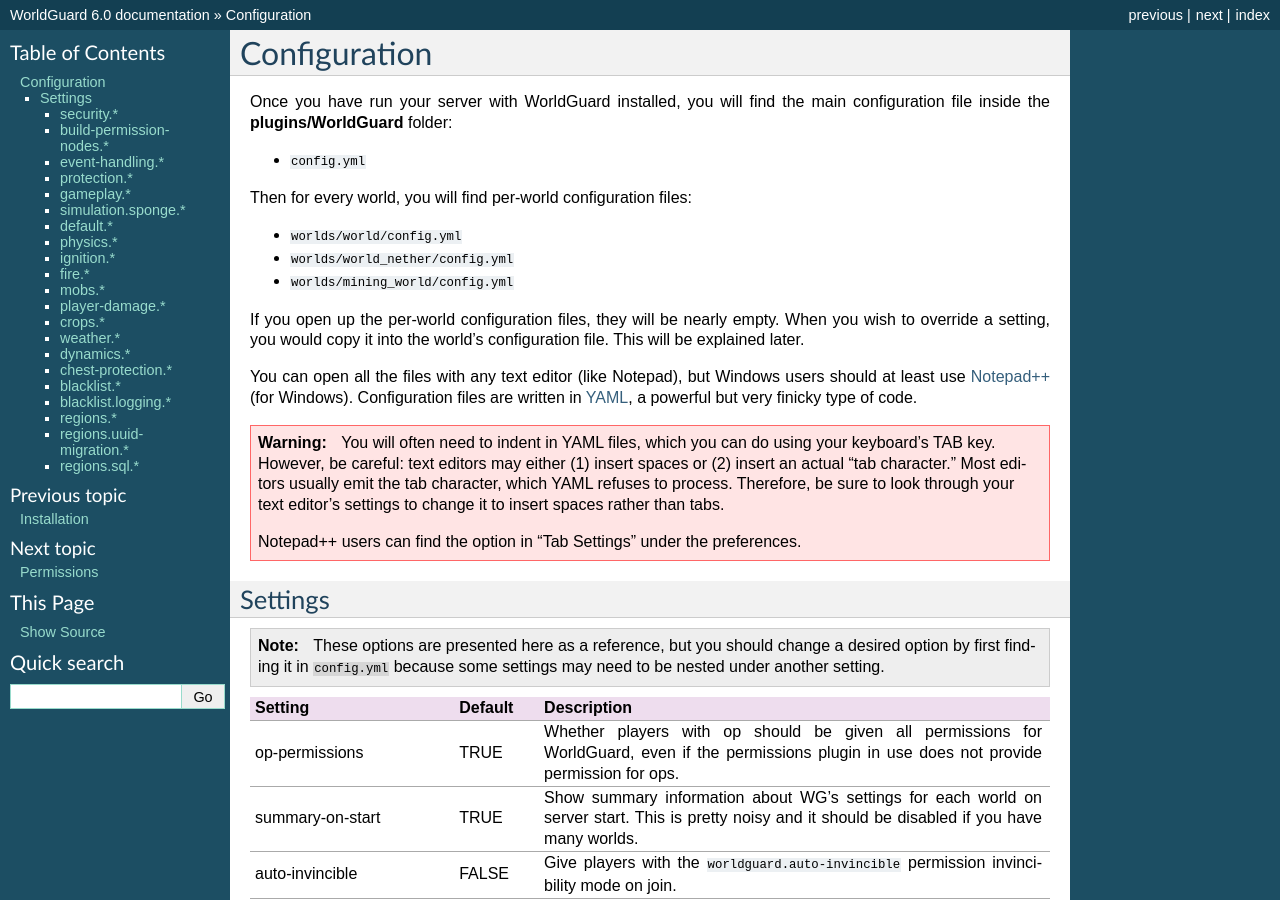
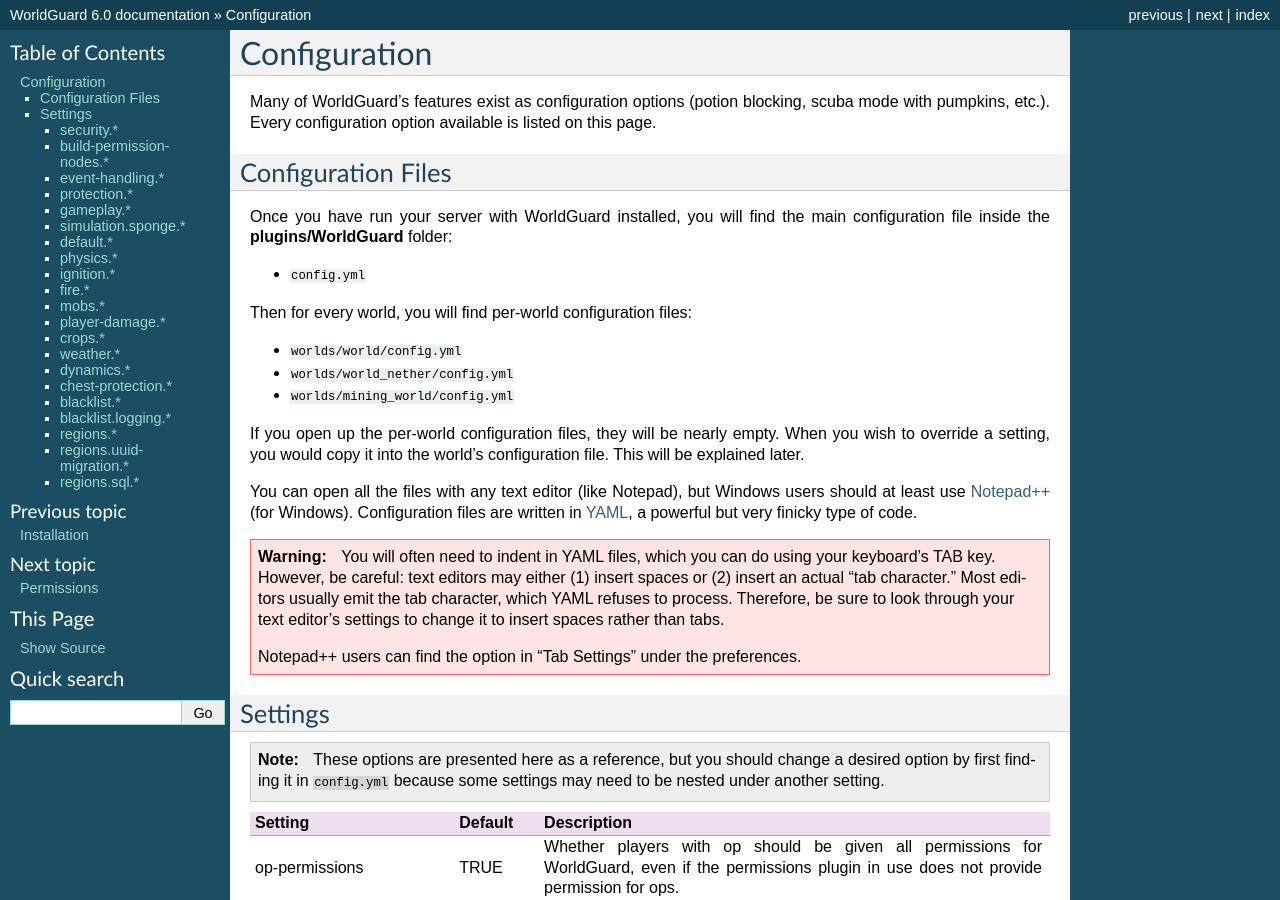
Before and after one commit to aurorasmiles/WorldGuardDocs, a Sphinx documentation site: the page built from source/config.rst, in a window 1280 px wide and 900 px high. Built offline with Sphinx 7.4.7, drawn with Linux system fonts in a browser that asks for light colours.

Commit message:
Add a preamble to the config page.

```diff
--- a/source/config.rst
+++ b/source/config.rst
@@ -1,6 +1,11 @@
 =============
 Configuration
 =============
+
+Many of WorldGuard's features exist as configuration options (potion blocking, scuba mode with pumpkins, etc.). Every configuration option available is listed on this page.
+
+Configuration Files
+===================
 
 Once you have run your server with WorldGuard installed, you will find the main configuration file inside the **plugins/WorldGuard** folder:
 
```
